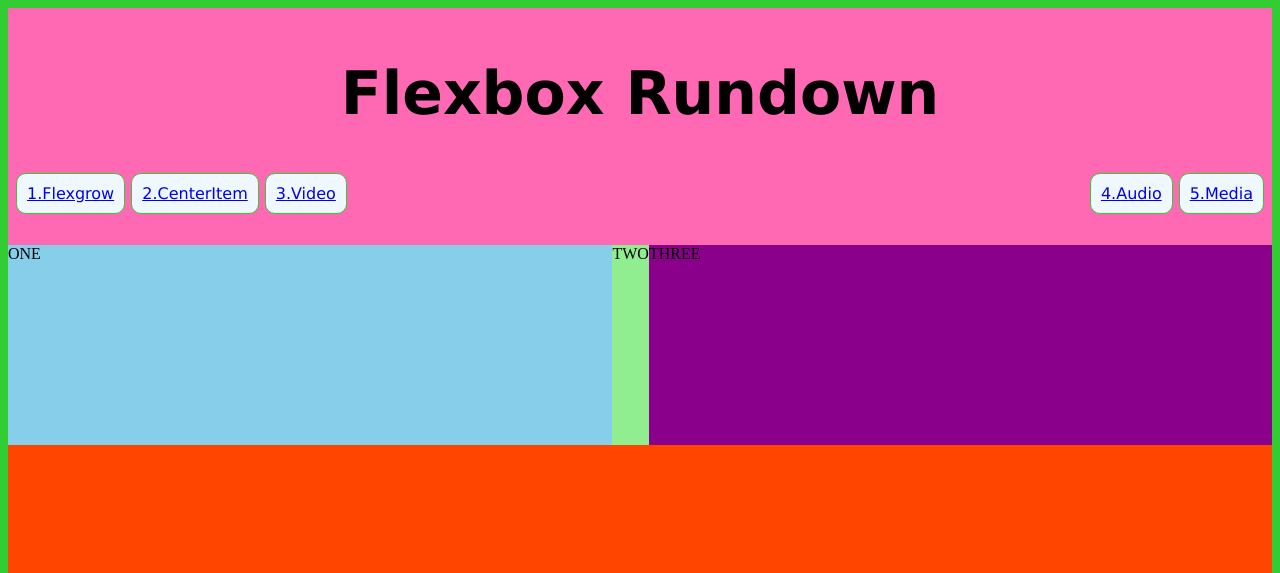
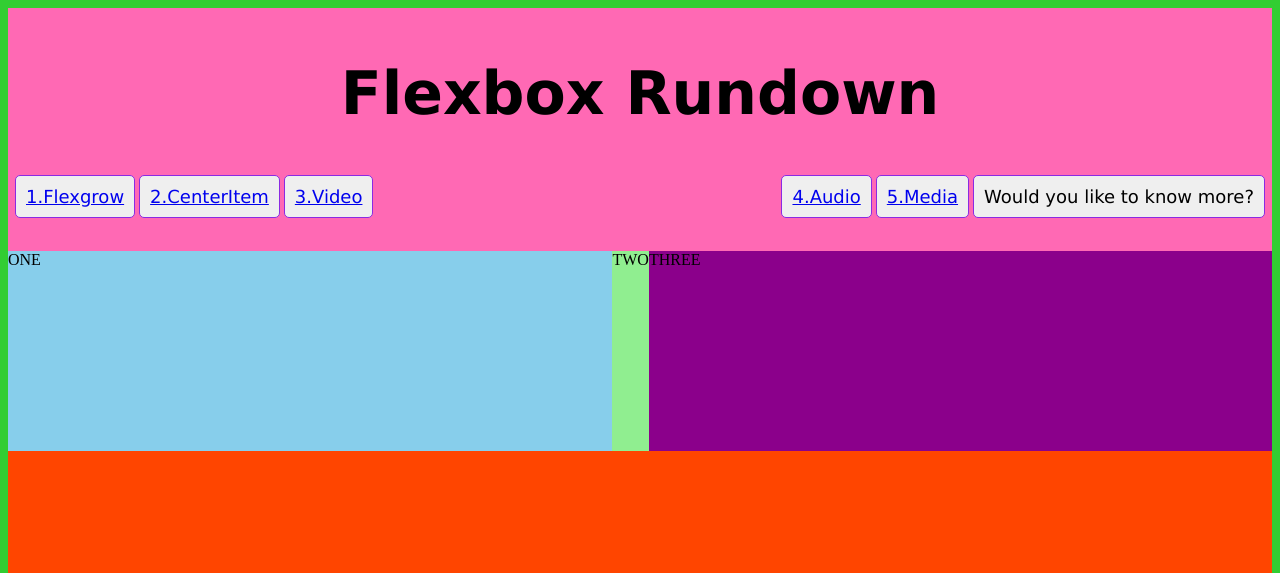
Before and after one commit to Doreamonxx/Week3, a plain HTML site: page index.html in a window 1280 px wide. Shown: the top 573 px of the page. Drawn offline with Linux system fonts and the light colour scheme.

Commit message:
pretty buttons (want to kms less :D)

```diff
--- a/index.html
+++ b/index.html
@@ -20,11 +20,12 @@
          <nav>
          <ul>
             <div class="container-navigation">
-            <li><a href="#section-one">1.Flexgrow</a></li>
-            <li><a href="#section-two">2.CenterItem</a></li>
-            <li><a href="#section-three">3.Video</a></li>
-            <li class="push"><a href="#section-four"> 4.Audio</a></li>
-            <li><a href="#section-five">5.Media</a></li>
+            <button><a href="#section-one">1.Flexgrow</a></button>
+            <button><a href="#section-two">2.CenterItem</a></button>
+            <button><a href="#section-three">3.Video</a></button>
+            <button class="push"><a href="#section-four"> 4.Audio</a></button>
+            <button><a href="#section-five">5.Media</a></button>
+            <a href="button.html" target="blank"><button>Would you like to know more?</button></a>
             </div>
          </ul>
          </nav>
--- a/styles.css
+++ b/styles.css
@@ -155,3 +155,24 @@ li{
     color: navy;
     font-size: 20px;
 }
+
+button{
+    border: 1px solid blueviolet;
+    border-radius: 5px;
+    font-family: Verdana, Geneva, Tahoma, sans-serif;
+    font-size: large;
+    padding: 10px;
+    margin: 2px;
+    transition-duration: .4s;
+}
+
+button:hover{
+    background-color: limegreen;
+    color: white;
+}
+
+button:active{
+    background-color: #3e8e41;
+    box-shadow: 0 5px darkred;
+    transform: translateY(4px);
+}
```
